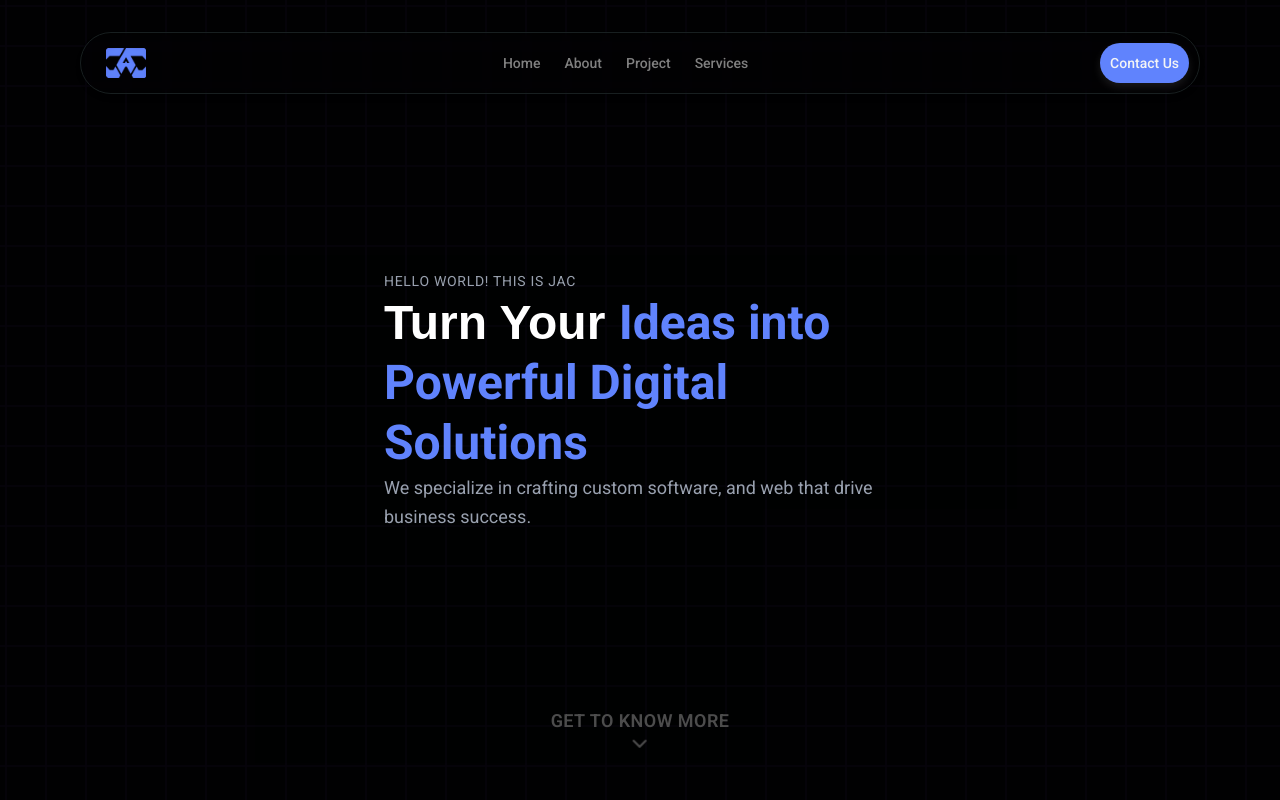
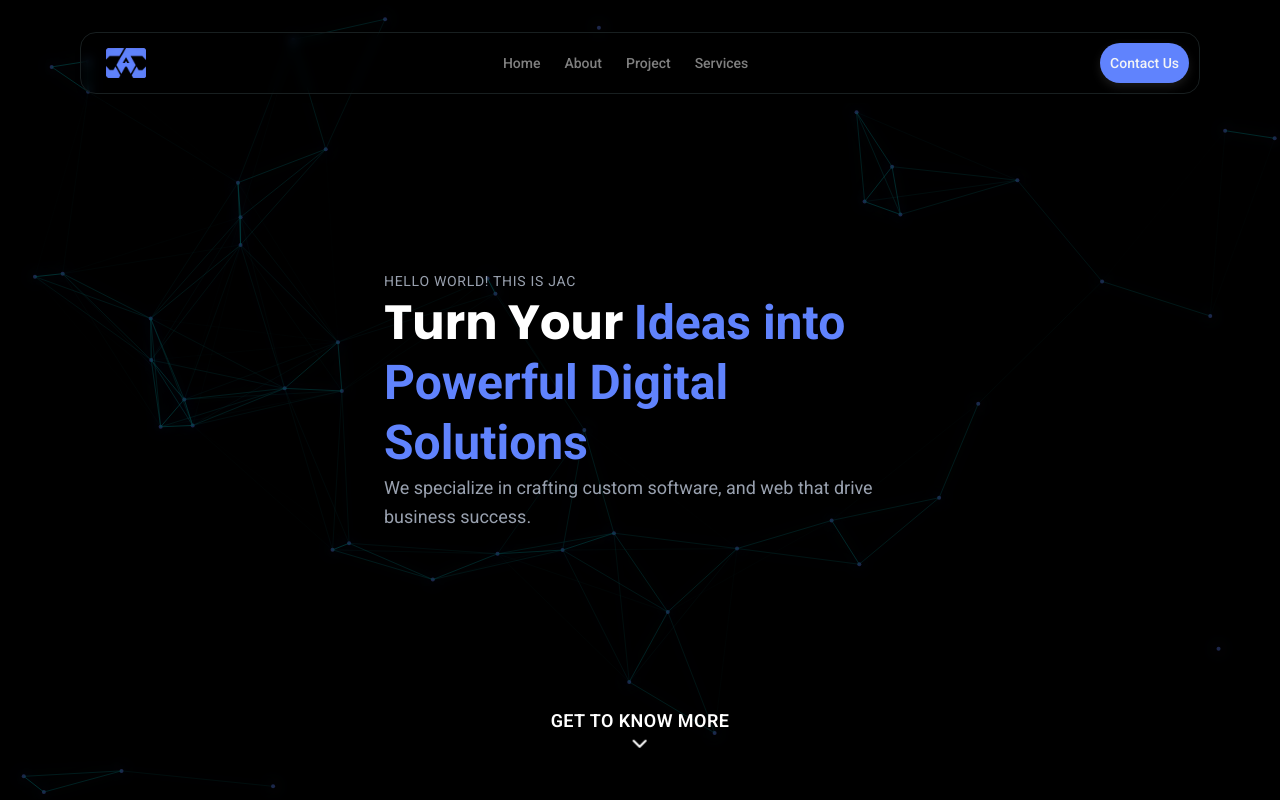
Before and after one commit to ZyIsBad/Jacotrades, a React (Vite) app: page / in a window 1280 px wide. Shown: the top 800 px of the page. Built offline with nearby package versions, Linux system fonts and the light colour scheme; a web font is replaced by a local one.

Commit message:
Updated Bg HeroSection RqByZeus

```diff
--- a/src/App.css
+++ b/src/App.css
@@ -1,16 +1,17 @@
+/* If you had a @charset, it would go here */
+
+@import url('https://fonts.googleapis.com/css2?family=Poppins:wght@400;500;600;700&display=swap');
 @import "tailwindcss";
 @import "tw-animate-css";
 /* @custom-variant dark (&:is(.dark *)); */
-@import url('https://fonts.googleapis.com/css2?family=Poppins:wght@400;500;600;700&display=swap');
-
 .roboto {
   font-family: "Roboto", sans-serif;
   font-optical-sizing: auto;
   font-weight: 400;
   font-style: normal;
-  font-variation-settings:
-    "wdth" 100;
+  font-variation-settings: "wdth" 100;
 }
+
 .poppins-regular-italic {
   font-family: "Poppins", sans-serif;
   font-weight: 400;
--- a/src/Pages/HeroSection.tsx
+++ b/src/Pages/HeroSection.tsx
@@ -1,21 +1,103 @@
+import { useEffect, useRef } from "react";
 import { ChevronDown } from "lucide-react";
-import Squares from "../components/Squares";
+
+interface Point {
+  x: number;
+  y: number;
+  vx: number;
+  vy: number;
+}
 
 const HeroSection = () => {
+  const canvasRef = useRef<HTMLCanvasElement | null>(null);
+
+  useEffect(() => {
+    const canvas = canvasRef.current;
+    if (!canvas) return;
+
+    const ctx = canvas.getContext("2d");
+    if (!ctx) return;
+    let width: number;
+    let height: number;
+    let points: Point[];
+
+    const resize = () => {
+      width = canvas.width = window.innerWidth;
+      height = canvas.height = window.innerHeight;
+      createPoints();
+    };
+      // Increase density: more points per screen area
+    function createPoints() {
+      const numPoints = Math.floor((width * height) / 20000);
+      points = Array.from({ length: numPoints }, () => ({
+        x: Math.random() * width,
+        y: Math.random() * height,
+        vx: (Math.random() - 0.5) * 0.6,
+        vy: (Math.random() - 0.5) * 0.6,
+      }));
+    }
+
+    const draw = () => {
+      ctx.clearRect(0, 0, width, height);
+      ctx.fillStyle = "#6083fd";
+      ctx.shadowColor = "#6083fd";
+      ctx.shadowBlur = 15;
+
+      // Draw glowing points
+      for (const p of points) {
+        ctx.beginPath();
+        ctx.arc(p.x, p.y, 2, 0, Math.PI * 2);
+        ctx.fill();
+      }
+
+      // Draw connecting lines (extended distance for denser network)
+      for (let i = 0; i < points.length; i++) {
+        for (let j = i + 1; j < points.length; j++) {
+          const dx = points[i].x - points[j].x;
+          const dy = points[i].y - points[j].y;
+          const dist = Math.sqrt(dx * dx + dy * dy);
+          if (dist < 200) { // increase from 150 → 200 for more links
+            const alpha = 1 - dist / 200;
+            ctx.strokeStyle = `rgba(0, 255, 255, ${alpha * 0.7})`; // slightly dimmer for balance
+            ctx.lineWidth = 1;
+            ctx.beginPath();
+            ctx.moveTo(points[i].x, points[i].y);
+            ctx.lineTo(points[j].x, points[j].y);
+            ctx.stroke();
+          }
+        }
+      }
+
+      for (const p of points) {
+        p.x += p.vx;
+        p.y += p.vy;
+        if (p.x < 0 || p.x > width) p.vx *= -1;
+        if (p.y < 0 || p.y > height) p.vy *= -1;
+      }
+
+      requestAnimationFrame(draw);
+    };
+
+    window.addEventListener("resize", resize);
+    resize();
+    draw();
+
+    return () => {
+      window.removeEventListener("resize", resize);
+    };
+  }, []);
+
   return (
-    <section className="relative w-full h-screen overflow-hidden flex items-center justify-center">
-      {/* 🔹 Animated background */}
-      <Squares
-        speed={0.5}
-        squareSize={40}
-        direction="diagonal"
-        borderColor="#170d27"
-        hoverFillColor="#6083fd"
-        className="absolute inset-0 w-full h-full z-0"
+    <section className="bg-black relative w-full h-screen overflow-hidden flex items-center justify-center">
+
+      <canvas
+        ref={canvasRef}
+        id="network"
+        className="absolute inset-0 w-full h-full"
       />
 
-      {/* 🔹 Dark overlay */}
-      <div className="absolute inset-0 bg-black/70 z-10 pointer-events-none"></div>
+      {/* 🔹 Dark Overlay */}
+      <div className="absolute inset-0 bg-black/70 z-10 pointer-events-none" />
 
       {/* 🔹 Foreground content */}
       <div className="relative z-20 container mx-auto px-6 pointer-events-none flex flex-col justify-center h-full md:flex-row items-center text-center md:text-left gap-8">
@@ -23,25 +105,17 @@ const HeroSection = () => {
           <span className="uppercase text-gray-400 tracking-wider text-sm">
             Hello World! this is JAC
           </span>
-          <h1 className="text-4xl md:text-5xl font-bold mt-2 mb-4 leading-tight ">
+          <h1 className="text-4xl md:text-5xl font-bold mt-2 mb-4 leading-tight">
             Turn Your <span className="text-[#6083fd]">Ideas into Powerful Digital Solutions</span>
           </h1>
           <p className="text-gray-400 text-base md:text-lg leading-relaxed">
             We specialize in crafting custom software, and web that drive business success.
           </p>
-          {/* <div className="mt-6">
-            <a
-              href="#about"
-              className="button inline-block p-8 rounded-full bg-[#9B5DE5] text-white font-medium hover:bg-white hover:text-black transition-all duration-300"
-            >
-              Get Started
-            </a>
-          </div> */}
         </div>
       </div>
 
       {/* 🔹 Bottom “Get to Know More” text */}
-      <div className="absolute bottom-10 left-1/2 -translate-x-1/2 text-center text-white align-center">
+      <div className="absolute bottom-10 left-1/2 -translate-x-1/2 text-center text-white align-center z-20">
         <p className="font-semibold text-lg tracking-wide">
           GET TO KNOW MORE
         </p>
--- a/src/components/Header.tsx
+++ b/src/components/Header.tsx
@@ -10,7 +10,7 @@ const Header = () => {
   };
 
   return (
-    <div className="Nav rounded-full fixed top-4 left-1/2 transform -translate-x-1/2 z-50 w-[90%] max-w-7xl bg-white/90 backdrop-blur-md shadow-md flex items-center justify-between px-6 py-3">
+    <div className="Nav rounded-2xl fixed top-4 left-1/2 transform -translate-x-1/2 z-50 w-[90%] max-w-7xl bg-white/90 backdrop-blur-md shadow-md flex items-center justify-between px-6 py-3">
       {/* Logo */}
       <img
         src={logo}
@@ -57,7 +57,7 @@ const Header = () => {
           </a>
           <a
             href="#"
-            className="bg-blue-500 hover:bg-blue-600 text-white px-4 py-2 rounded-full text-center transition"
+            className="bg-blue-500 hover:bg-blue-600 text-white px-4 py-2 rounded-2xl text-center transition"
           >
             Contact Us
           </a>
```
Also changed, not shown: src/Pages/Portfolio.tsx (line endings or trailing spaces), src/components/ChromaGrid.tsx (line endings or trailing spaces).
